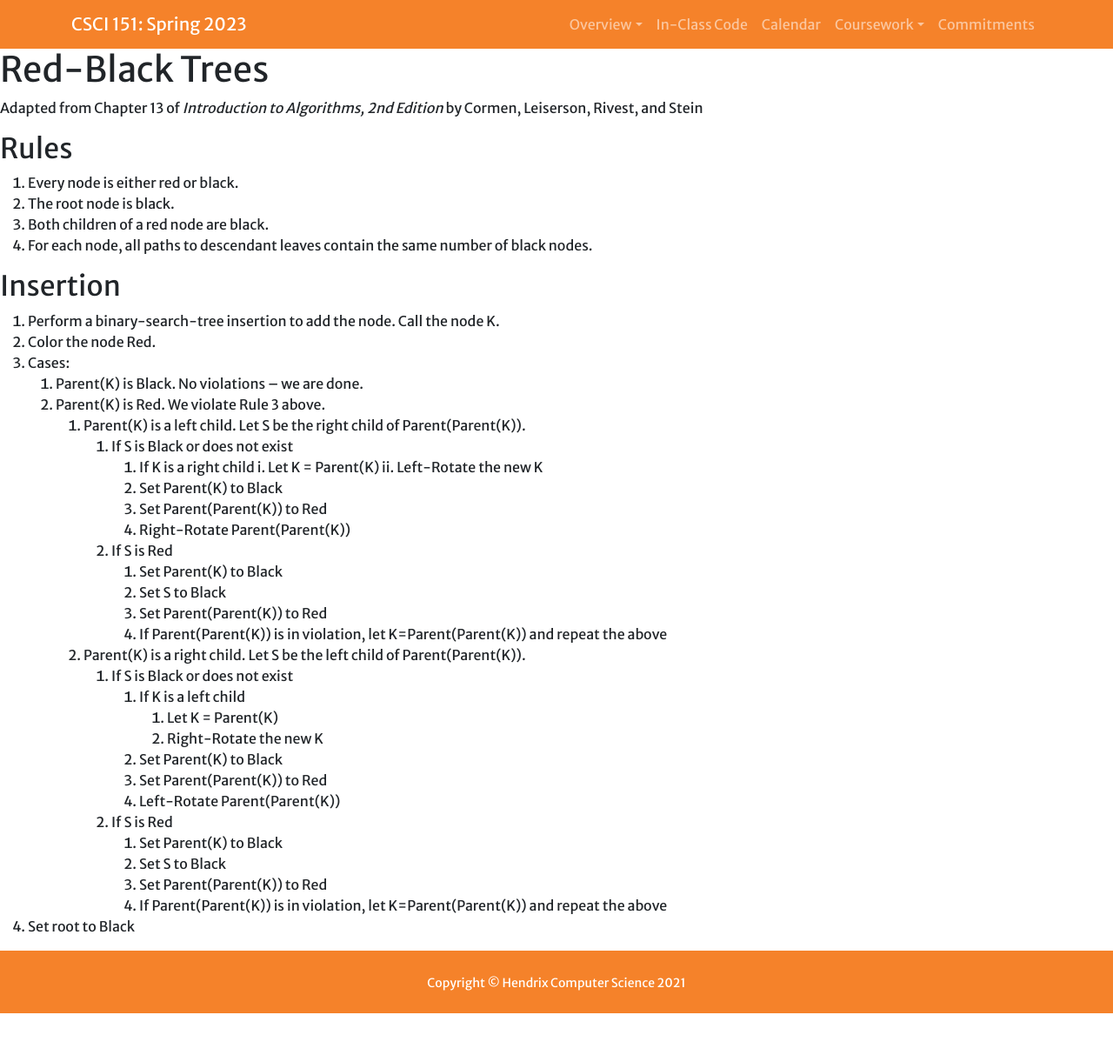
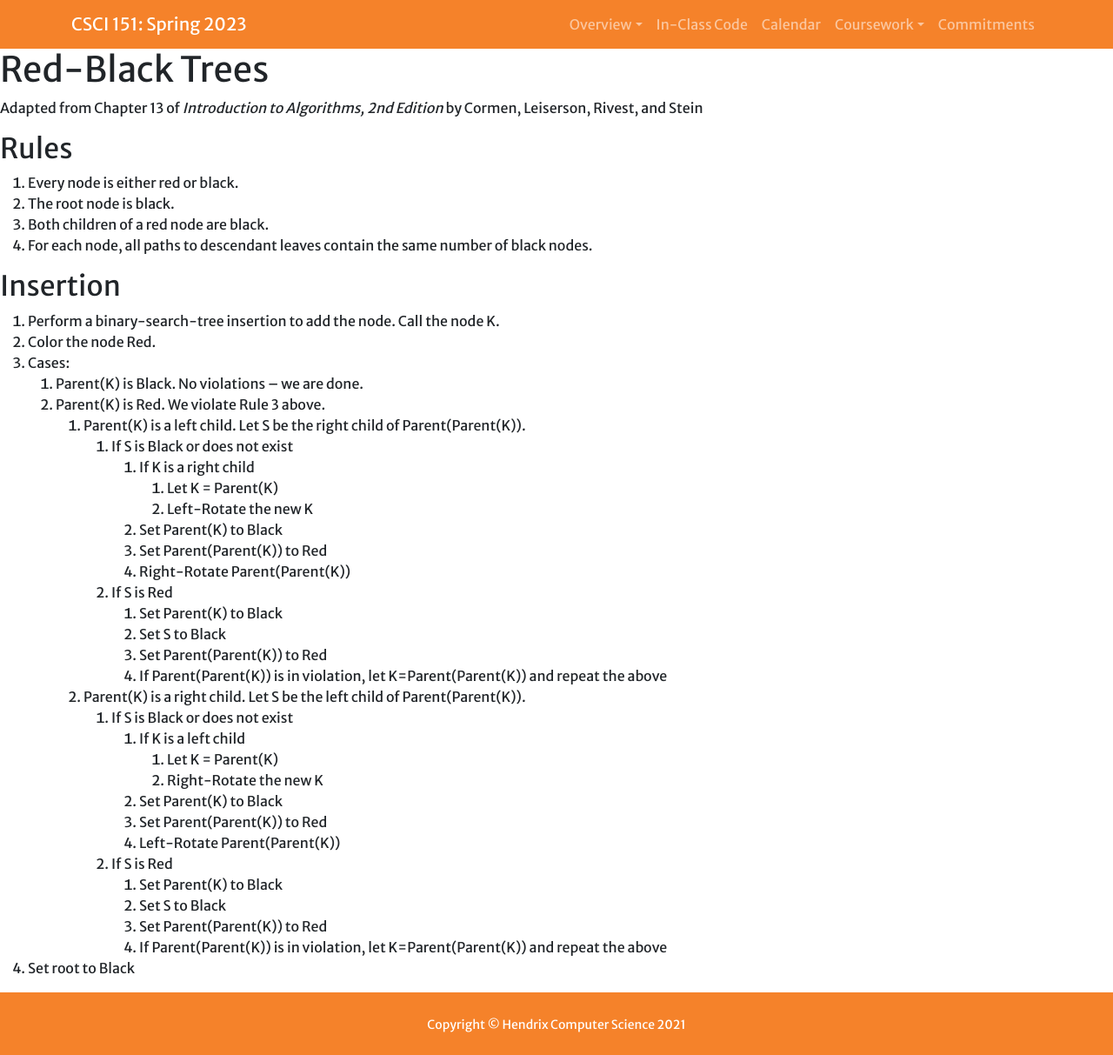
Before and after one commit to Hendrix-CS/csci151, a Jekyll site: the page built from inclass/red_black.md, in a window 1280 px wide and 1213 px high. Shown: the whole window at 87% size. Built offline with Jekyll 4.4.1, drawn with Linux system fonts in a browser that asks for light colours; our own code applies the rules of GitHub Pages for plain Markdown files; a script that is not in the unit is left out.

Commit message:
Fixed typo

```diff
--- a/inclass/red_black.md
+++ b/inclass/red_black.md
@@ -19,8 +19,8 @@ Rivest, and Stein
         1.	Parent(K) is a left child. Let S be the right child of Parent(Parent(K)).
             1.	If S is Black or does not exist
                 1.	If K is a right child
-                    i.	Let K = Parent(K)
-                    ii.	Left-Rotate the new K
+                    1.	Let K = Parent(K)
+                    2.	Left-Rotate the new K
                 2.	Set Parent(K) to Black
                 3.	Set Parent(Parent(K)) to Red
                 4.	Right-Rotate Parent(Parent(K))
```
